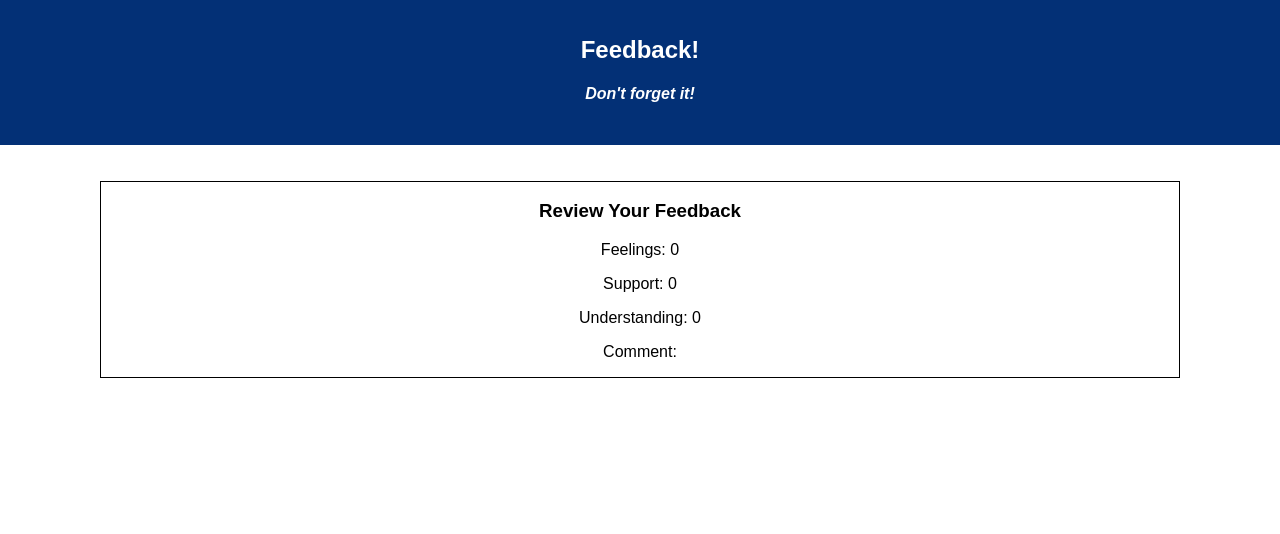
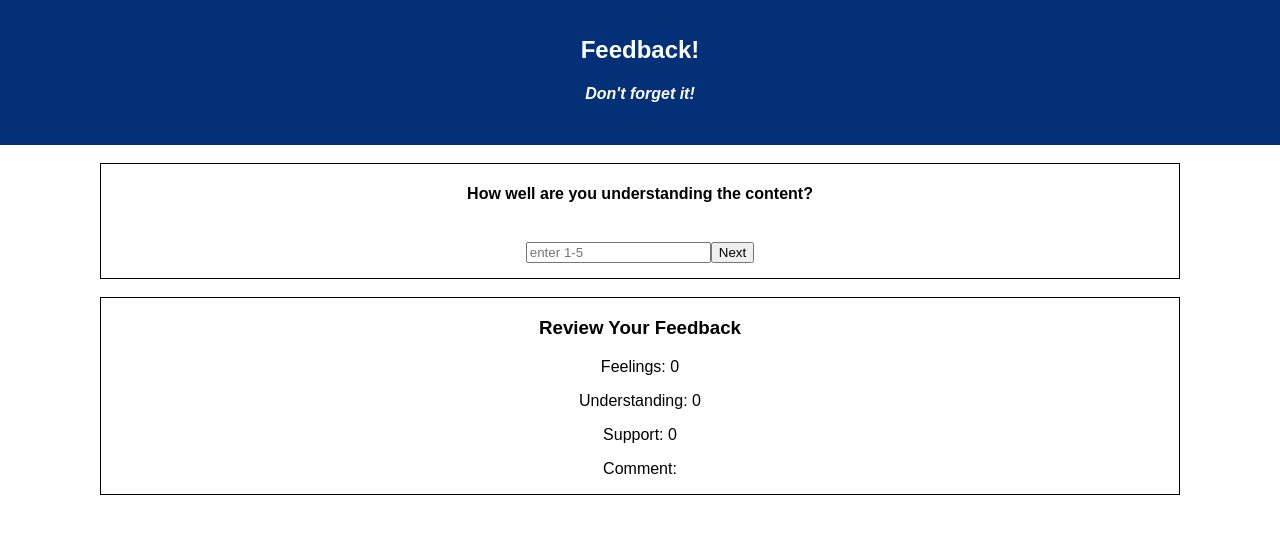
Before and after one commit to brittbmh/Redux-Feedback-Loop, a React (Create React App) app: page /#/Understanding in a window 1280 px wide. Shown: the top 534 px of the page. Built offline with nearby package versions, Linux system fonts and the light colour scheme.

Commit message:
add support and understanding input

```diff
--- a/src/components/App/App.js
+++ b/src/components/App/App.js
@@ -1,9 +1,11 @@
 import React, { Component } from 'react';
 import axios from 'axios';
 import './App.css';
-import Header from './../Header/Header.js'
-import Review from './../Review/Review.js'
-import Feelings from './../Feelings/Feelings.js'
+import Header from './../Header/Header.js';
+import Review from './../Review/Review.js';
+import Feelings from './../Feelings/Feelings.js';
+import Understanding from './../Understanding/Understanding.js';
+import Support from './../Support/Support.js'
 import {HashRouter as Router, Route, Link } from 'react-router-dom';
 
 class App extends Component {
@@ -15,6 +17,8 @@ class App extends Component {
         <Router>
           <div>
             <Route exact path='/' component={Feelings}/>
+            <Route exact path='/Understanding' component={Understanding} />
+            <Route exact path='/Support' component={Support} />
           </div>
         </Router>
         <br />
--- a/src/components/Feelings/Feelings.js
+++ b/src/components/Feelings/Feelings.js
@@ -9,12 +9,14 @@ class Feelings extends Component {
         }
     }
 
+    //update state to capture input
     changeFeelings = (event) => {
         this.setState({
             feelings: event.target.value
         });
     }
 
+    //update Store with feelings rating
     sendFeelings = (event) => {
         event.preventDefault();
         const feelings = this.state.feelings;
@@ -28,7 +30,7 @@ class Feelings extends Component {
             <div className="feedbackDiv">
                 <h4>How are you feeling today?</h4>
                 <br />
-                <input type="text" onChange={this.changeFeelings} placeholder="1-5"/>
+                <input type="text" onChange={this.changeFeelings} placeholder="enter 1-5"/>
                 <button onClick={this.sendFeelings}>Next</button>
             </div>
         )
--- a/src/components/Review/Review.js
+++ b/src/components/Review/Review.js
@@ -3,14 +3,15 @@ import { connect } from 'react-redux';
 import './Review.css';
 
 class Review extends Component {
+    // display current ratings entered at bottom of input pages
     render() {
         const feedback = this.props.reduxStore.feedbackReview;
         return (
             <div className="review">
                 <h3>Review Your Feedback</h3>
                 <p>Feelings: {feedback.Feelings} </p>
+                <p>Understanding: {feedback.Understanding}</p>
                 <p>Support: {feedback.Support}</p>
-                <p>Understanding: {feedback.Understanding}</p>
                 <p>Comment: {feedback.Comment}</p>
             </div>
         )
--- a/src/components/Support/Support.js
+++ b/src/components/Support/Support.js
@@ -0,0 +1,40 @@
+import React, { Component } from 'react';
+import { connect } from 'react-redux';
+
+class Support extends Component {
+    constructor() {
+        super();
+        this.state = {
+            understanding: 0
+        }
+    }
+
+    //update state to capture input
+    changeFeelings = (event) => {
+        this.setState({
+            support: event.target.value
+        });
+    }
+
+    //update Store with feelings rating
+    sendFeelings = (event) => {
+        event.preventDefault();
+        const support = this.state.support;
+        const action = { type: 'UPDATE_SUPPORT', payload: support };
+        this.props.dispatch(action);
+        this.props.history.push('/Comment');
+    }
+
+    render() {
+        return (
+            <div className="feedbackDiv">
+                <h4>Are you feeling supported?</h4>
+                <br />
+                <input type="text" onChange={this.changeFeelings} placeholder="enter 1-5" />
+                <button onClick={this.sendFeelings}>Next</button>
+            </div>
+        )
+    }
+}
+
+export default connect()(Support);
--- a/src/components/Understanding/Understanding.js
+++ b/src/components/Understanding/Understanding.js
@@ -0,0 +1,40 @@
+import React, { Component } from 'react';
+import { connect } from 'react-redux';
+
+class Understanding extends Component {
+    constructor() {
+        super();
+        this.state = {
+            understanding: 0
+        }
+    }
+
+    //update state to capture input
+    changeFeelings = (event) => {
+        this.setState({
+            understanding: event.target.value
+        });
+    }
+
+    //update Store with feelings rating
+    sendFeelings = (event) => {
+        event.preventDefault();
+        const understanding = this.state.understanding;
+        const action = { type: 'UPDATE_UNDER', payload: understanding };
+        this.props.dispatch(action);
+        this.props.history.push('/Support');
+    }
+
+    render() {
+        return (
+            <div className="feedbackDiv">
+                <h4>How well are you understanding the content?</h4>
+                <br />
+                <input type="text" onChange={this.changeFeelings} placeholder="enter 1-5" />
+                <button onClick={this.sendFeelings}>Next</button>
+            </div>
+        )
+    }
+}
+
+export default connect()(Understanding);
```
